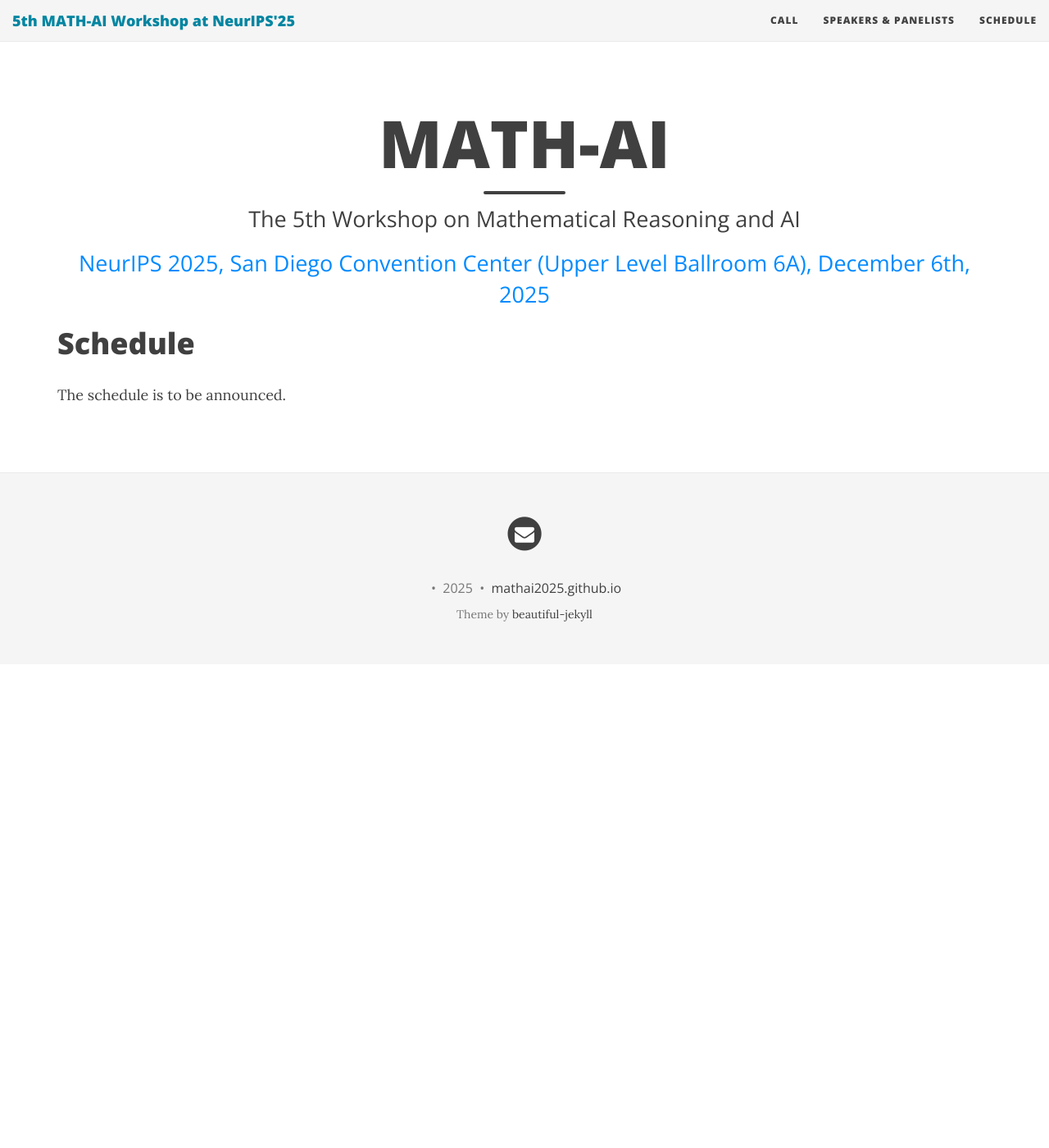
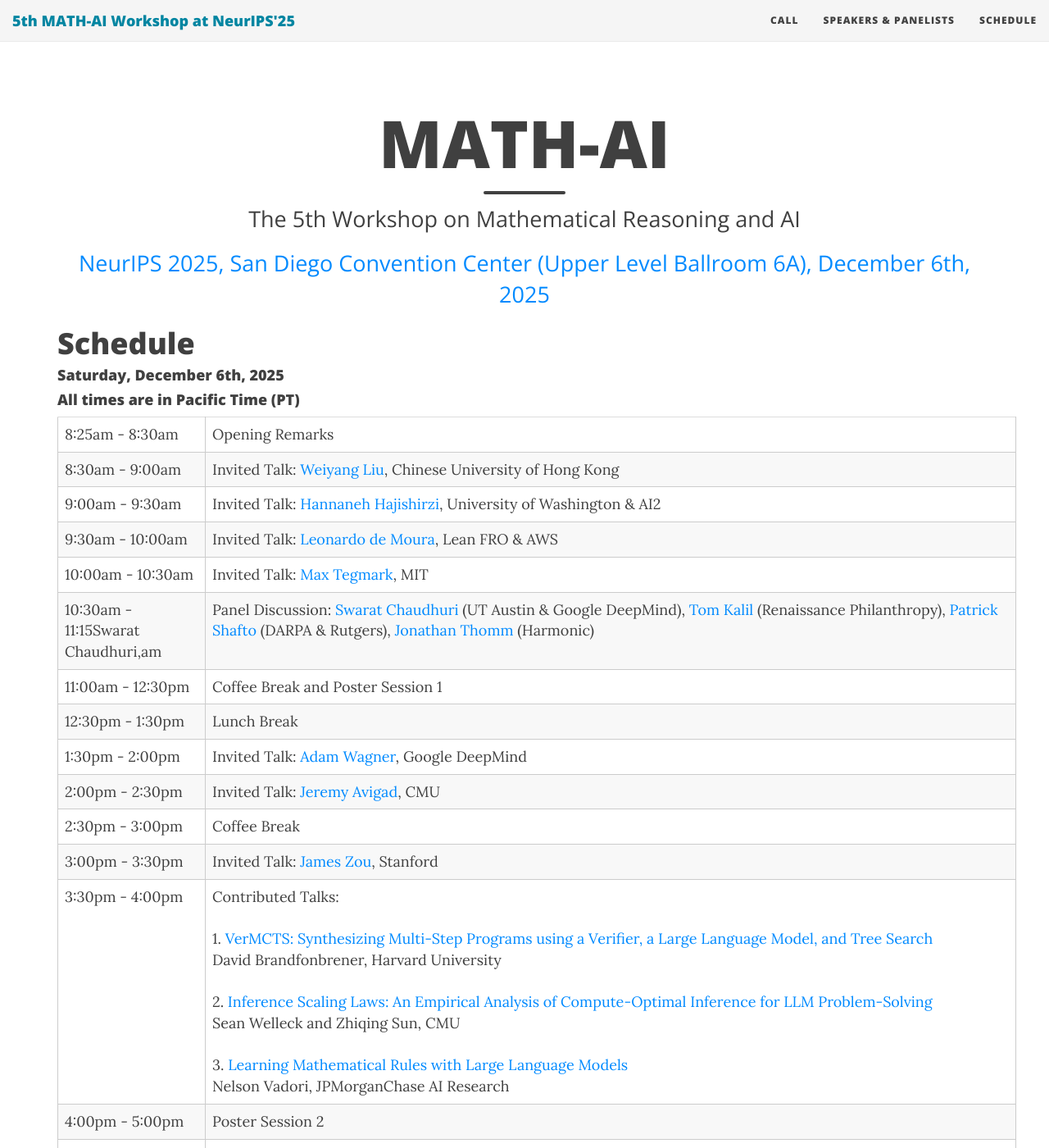
Before and after one commit to mathai2025/mathai2025.github.io, a Jekyll site: the page built from schedule.md, in a window 1280 px wide and 1400 px high. Shown: the whole window at 82% size. Built offline with Jekyll 4.4.1, drawn with Linux system fonts in a browser that asks for light colours; nearby versions of some CDN libraries; some of the changed text lies outside the part shown.

Commit message:
Update schedule with new invited talks and panel details

```diff
--- a/schedule.md
+++ b/schedule.md
@@ -11,16 +11,11 @@ use-site-title: true
 # Schedule
 
 
-The schedule is to be announced.
 
-<!-- #### Friday, December 14th, 2023
-#### All times are in Central Standard Time (CST) ([Check local time](https://www.google.com/search?q=time+for+local+new+orleans))
+#### Saturday, December 6th, 2025
+#### All times are in Pacific Time (PT)
 
 
-#### Location: Room 217-219, New Orleans Convention Center ([Map](https://goo.gl/maps/8WXJ8h4Svng793Cc8))
-#### Live video stream: [Link](https://neurips.cc/virtual/2022/workshop/50015) -->
-
-<!--
 <div class="container">
   <div class="row">
     <table class="table">
@@ -30,19 +25,23 @@ The schedule is to be announced.
       </tr>
       <tr>
         <td style="width: 180px;">8:30am - 9:00am</td>
-        <td>Invited Talk: <a href="https://dawnsong.io/">Dawn Song</a>, UC Berkeley</td>
+        <td>Invited Talk: <a href="https://wyliu.com/">Weiyang Liu</a>, Chinese University of Hong Kong</td>
       </tr>
       <tr>
         <td style="width: 180px;">9:00am - 9:30am</td>
-        <td>Invited Talk: <a href="https://bengio.abracadoudou.com/">Samy Bengio</a>, Apple</td>
+        <td>Invited Talk: <a href="https://homes.cs.washington.edu/~hannaneh/">Hannaneh Hajishirzi</a>, University of Washington & AI2</td>
       </tr>
       <tr>
         <td style="width: 180px;">9:30am - 10:00am</td>
-        <td>Invited Talk: <a href="https://noambrown.github.io/">Noam Brown</a>, OpenAI</td>
+        <td>Invited Talk: <a href="https://leodemoura.github.io/">Leonardo de Moura</a>, Lean FRO & AWS</td>
       </tr>
       <tr>
-        <td style="width: 180px;">10:00am - 11:00am</td>
-        <td>Panel Discussion: <a href="https://dawnsong.io/">Dawn Song</a>, <a href="https://www.andrew.cmu.edu/user/avigad/">Jeremy Avigad</a>, <a href="https://noambrown.github.io/">Noam Brown</a>, <a href="https://sites.google.com/brown.edu/junehyuk">Junehyuk Jung</a> (Brown)</td>
+        <td style="width: 180px;">10:00am - 10:30am</td>
+        <td>Invited Talk: <a href="https://physics.mit.edu/faculty/max-tegmark/">Max Tegmark</a>, MIT</td>
+      </tr>
+      <tr>
+        <td style="width: 180px;">10:30am - 11:15Swarat Chaudhuri,am</td>
+        <td>Panel Discussion: <a href="https://www.cs.utexas.edu/~swarat/">Swarat Chaudhuri</a> (UT Austin & Google DeepMind), <a href="https://www.renaissancephilanthropy.org/team/tom-kalil">Tom Kalil</a> (Renaissance Philanthropy), <a href="https://patrickshafto.com/">Patrick Shafto</a> (DARPA & Rutgers), <a href="https://sites.google.com/brown.edu/junehyuk">Jonathan Thomm</a> (Harmonic)</td>
       </tr>
       <tr>
         <td style="width: 180px;">11:00am - 12:30pm</td>
@@ -90,4 +89,3 @@ The schedule is to be announced.
     </table>
   </div>
 </div>
--->
```
